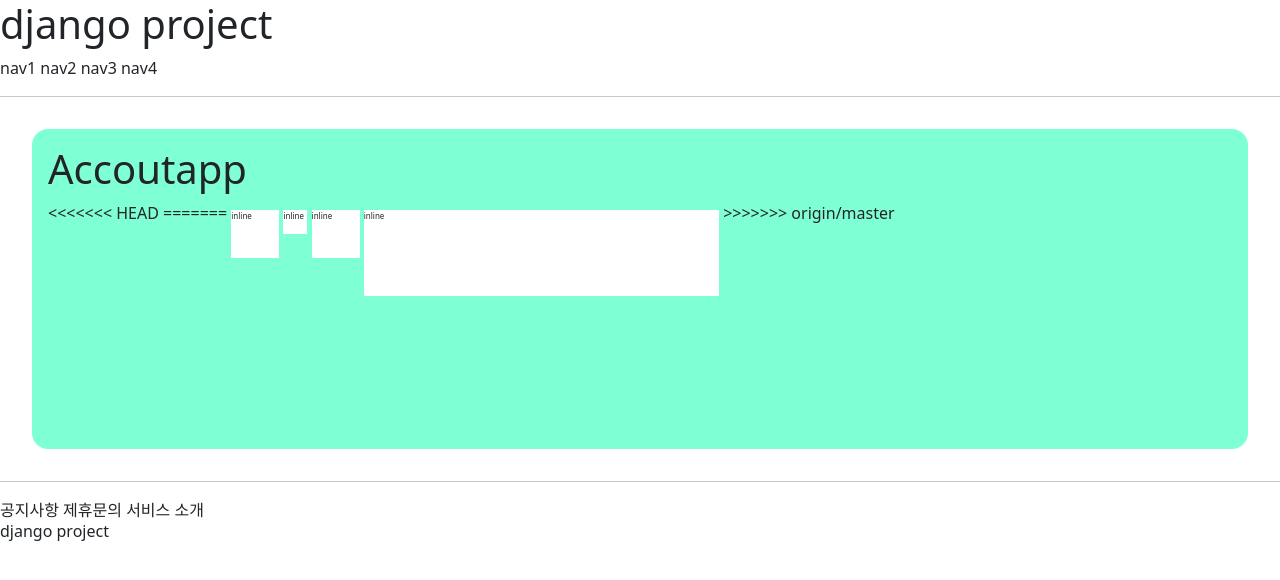
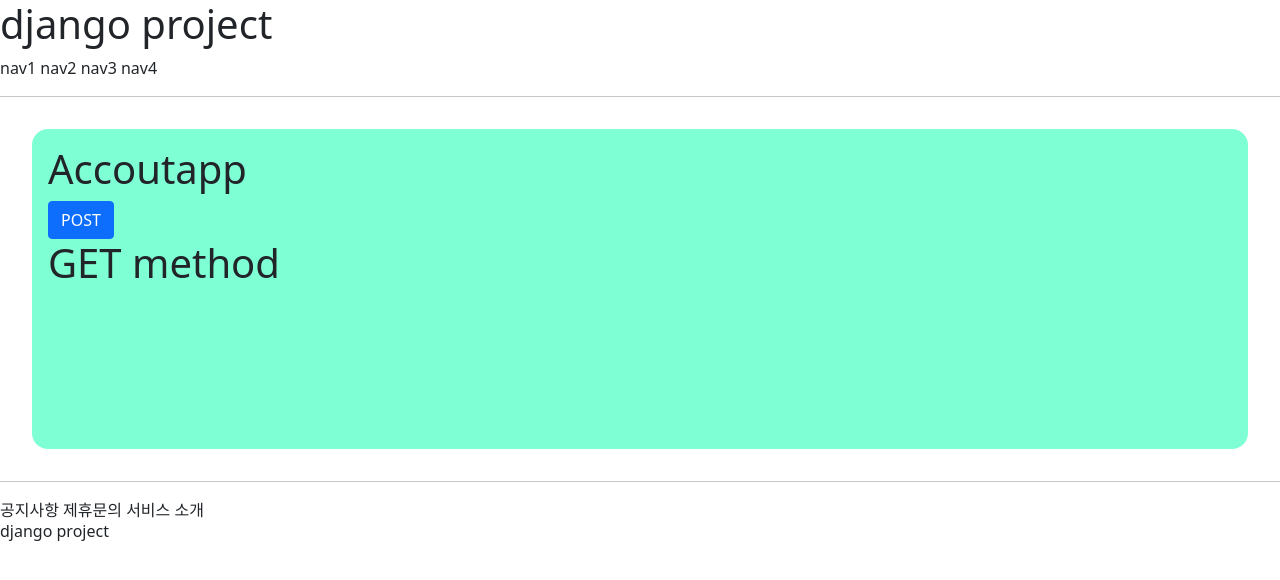
Before and after one commit to Kim-Seung-Su/slef-practice, a Django app: page /account/hello_world/ in a window 1280 px wide. Shown: the top 580 px of the page. Run offline with Django 3.2, Linux system fonts and the light colour scheme.

Commit message:
GET/POST practice / for security need : csrf token

```diff
--- a/accountapp/templates/accountapp/hello_world.html
+++ b/accountapp/templates/accountapp/hello_world.html
@@ -15,22 +15,16 @@
     <div style ="height: 20rem; background-color: aquamarine; padding: 1rem; border-radius: 1rem; margin: 2rem 2rem;">
         <h1>Accoutapp
         </h1>
-<<<<<<< HEAD
-=======
 
-        <!--div는 기본적으로 block 속성, span은 기본적으로 inline속성-->
-        <!-- block : 설정한 크기와 상관없이, 너비를 다 가져감, 세로로 쌓임-->
-        <!--inline : 텍스트, 한줄로(가로로 쌓임)-->
-        <!-- None : 태그상 존재 하지만, 안보임-->
-        <!--default : 기본적으로 display block 속성-->
+        <form action = '/account/hello_world/' method="post">
+            {% csrf_token %}
+            <input type = "submit" class = "btn btn-primary" value="POST">
 
-        <div class= "testing" style = "display: inline-block; width: 48px; height: 48px;">inline</div>
-        <div class= "testing" style = "display: inline-block; width: 3em; height: 3em;">inline</div>
-        <div class= "testing" style = "display: inline-block; width: 3rem; height: 3rem;">inline</div>
-        <div class= "testing" style = "display: inline-block; width: 30%; height: 30%;">inline</div>
+        </form>
 
-
->>>>>>> origin/master
+        <h1>
+            {{ text }}
+        </h1>
     </div>
 
 {% endblock %}
--- a/accountapp/views.py
+++ b/accountapp/views.py
@@ -4,4 +4,9 @@
 # Create your views here.
 
 def hello_world(request):
-    return render(request, 'accountapp/hello_world.html')
+
+    if request.method == 'POST':
+        return render(request, 'accountapp/hello_world.html', context={'text':'POST method'})
+
+    else:
+        return render(request, 'accountapp/hello_world.html', context={'text':'GET method'})
```
